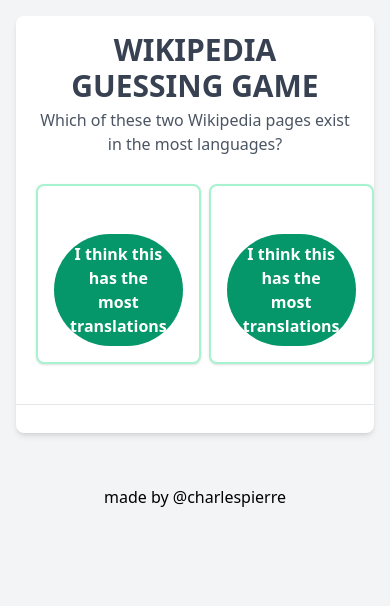
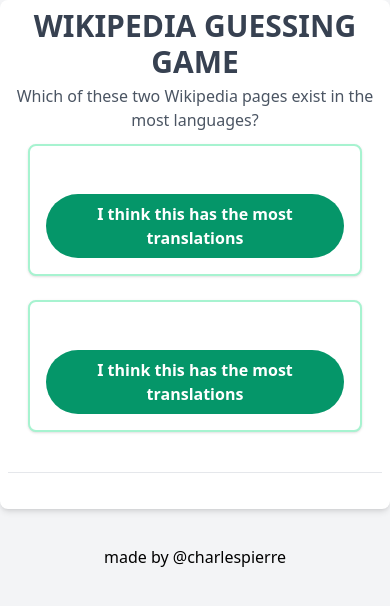
Before and after one commit to cpa/wikiguess, a plain HTML site: page index.html in a window 390 px wide. Drawn offline with nearby package versions, Linux system fonts and the light colour scheme; no server answers.

Commit message:
better responsive

```diff
--- a/index.html
+++ b/index.html
@@ -10,13 +10,13 @@
 
 <body class="bg-gray-100 font-sans leading-normal tracking-normal">
     <div class="flex flex-wrap justify-center">
-        <div class="w-full xl:max-w-5xl m-4 bg-white shadow-md rounded-lg overflow-hidden">
-            <div class="py-4 px-6">
+        <div class="w-full xl:max-w-5xl p-2 xl:m-2 bg-white shadow-md rounded-lg overflow-hidden">
+            <div class="xl:py-4 xl:px-6">
                 <h2 class="text-center font-bold text-3xl uppercase text-gray-700">Wikipedia Guessing Game</h2>
                 <p class="mt-1 text-center text-gray-600">Which of these two Wikipedia pages exist in the most languages?</p>
             </div>
 
-            <div class="flex px-5 pt-3 mb-4">
+            <div class="flex flex-col lg:flex-row px-5 pt-3 mb-4">
                 <div class="flex flex-col w-full bg-white p-4 border-2 border-emerald-200 shadow rounded-lg mb-6 mr-2 xl:mr-6">
                     <div class="grow mb-4">
                         <h3 class="font-bold text-2xl mb-4" id="article1-h"></h3>
```
